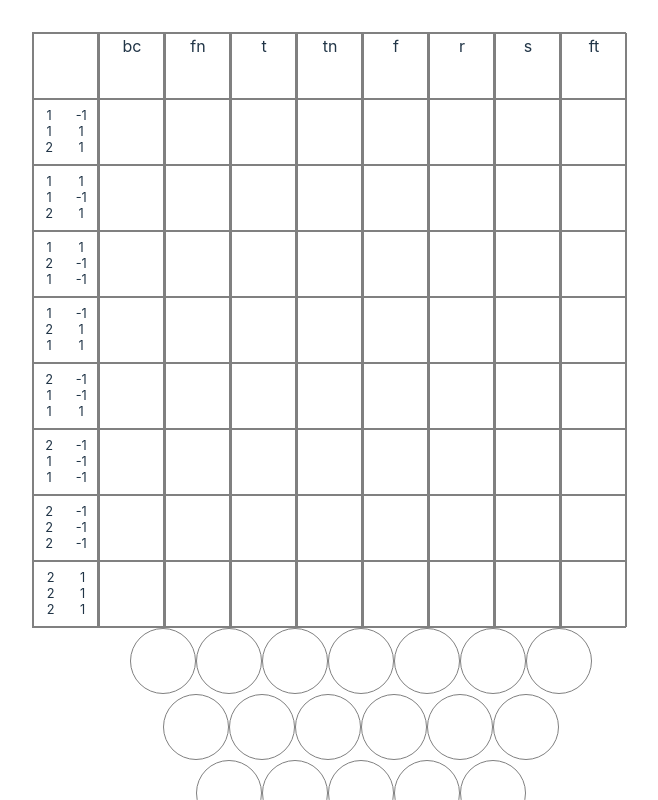
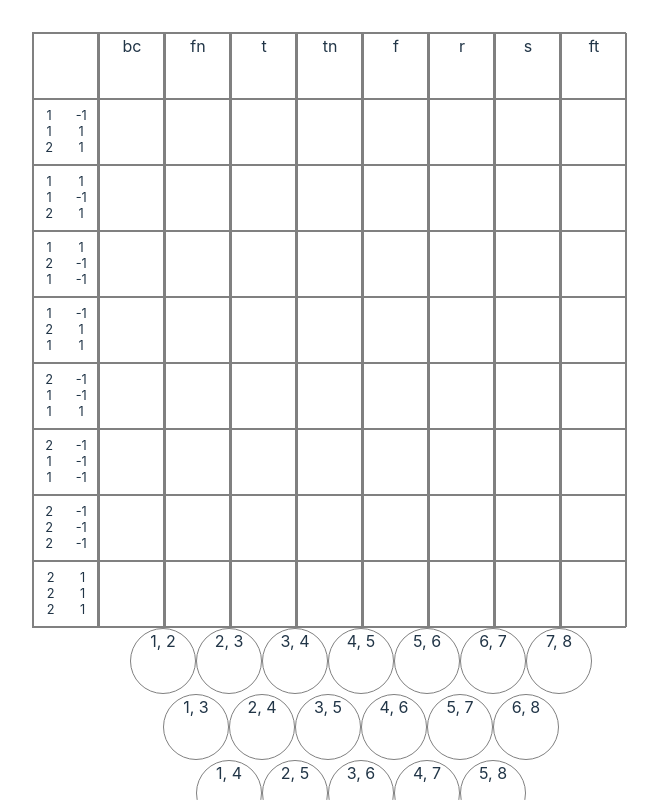
Before and after one commit to Peleton-011/alchemy-labs-solver, a React (Vite) app: page / in a window 1280 px wide. Shown: the top 800 px of the page, without its empty margins (279-937 px from the left). Built offline with nearby package versions, Linux system fonts and the light colour scheme.

Commit message:
Add some stuff for future calculations

```diff
--- a/src/PotionCell.jsx
+++ b/src/PotionCell.jsx
@@ -1,7 +1,12 @@
 import React from "react";
 
-const PotionCell = () => {
-	return <div className="potion-cell"></div>;
+const PotionCell = ({ row, col }) => {
+	const parents = [col + 1, col + row + 2];
+	return (
+		<div className="potion-cell">
+			{parents.join(", ")}
+		</div>
+	);
 };
 
 export default PotionCell;
--- a/src/PotionRow.jsx
+++ b/src/PotionRow.jsx
@@ -1,13 +1,13 @@
 import React from "react";
 import PotionCell from "./PotionCell";
 
-const PotionRow = ({ key, row, len }) => {
+const PotionRow = ({ row, len }) => {
 	return (
 		<div className="potion-row">
 			{(() => {
 				const cells = [];
 				for (let i = 0; i < len-1 ; i++) {
-					cells.push(<PotionCell key={i} row={i} />);
+					cells.push(<PotionCell key={i} row={row} col={i} />);
 				}
 				return cells;
 			})()}
```
